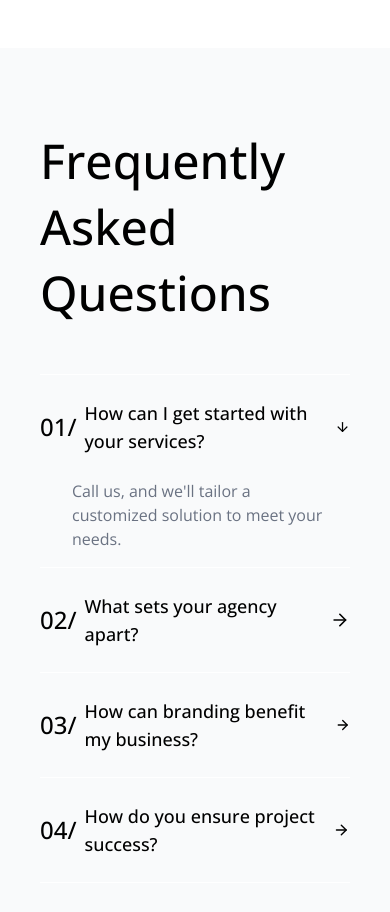
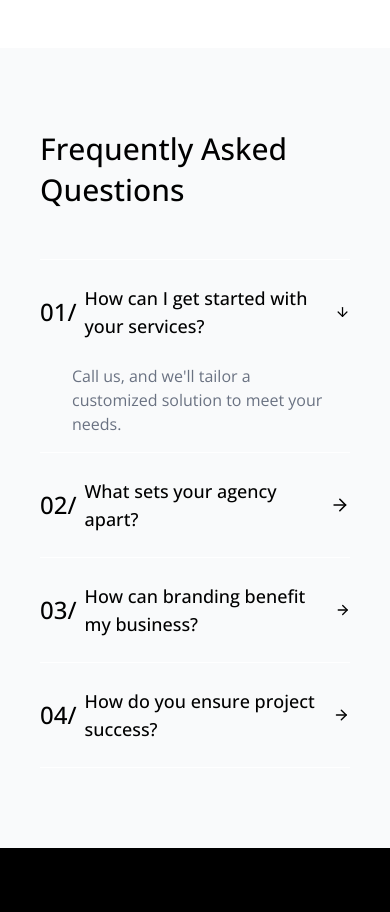
Before and after one commit to JihadZaidan/nexa-baru, a Next.js app: page /expertise in a window 390 px wide. Shown: the part 900-1812 px from the top of the page. Built offline with nearby package versions, Linux system fonts and the light colour scheme.

Commit message:
styling and repair title text size

```diff
--- a/src/components/expertize/featuresFAQ.tsx
+++ b/src/components/expertize/featuresFAQ.tsx
@@ -14,7 +14,7 @@ export default function ExpertiseFAQ() {
   return (
     <div className="w-full max-w-full px-4 lg:px-20 px-10 py-20 bg-gray-50">
       <div className="flex flex-col gap-12">
-        <h2 className="text-black font-medium text-5xl font-sans leading-snug">
+        <h2 className="text-black font-medium lg:text-5xl text-3xl font-sans leading-snug">
           Frequently Asked <br />
           Questions
         </h2>
```
